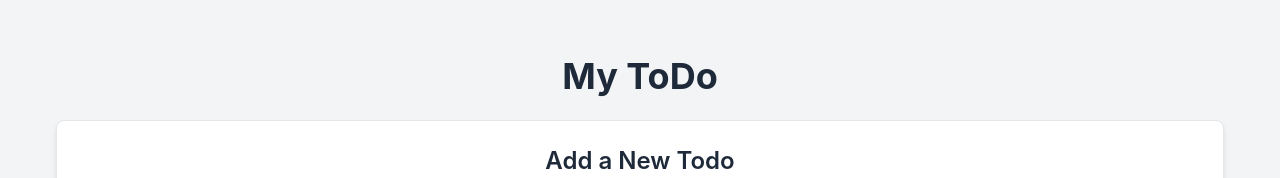
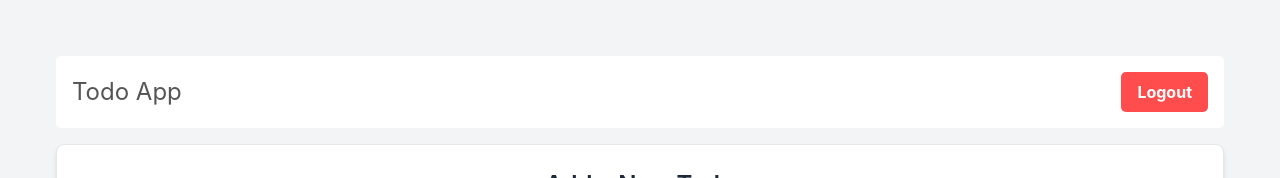
Before and after one commit to behnammby/todo-frontend, a React (Vite) app: page / in a window 1280 px wide. Shown: the top 178 px of the page. Built offline with nearby package versions, Linux system fonts and the light colour scheme; no server answers; sample sign-in values are in the browser's storage.

Commit message:
Logout added

```diff
--- a/src/App.tsx
+++ b/src/App.tsx
@@ -4,11 +4,19 @@ import { Register } from "./components/auth/Register";
 
 import "./App.css";
 import Home from "./pages/Home";
+import ProtectedRoute from "./components/auth/ProtectedRoute";
 
 function App() {
   return (
     <Routes>
-      <Route path="/" element={<Home />} />
+      <Route
+        path="/"
+        element={
+          <ProtectedRoute>
+            <Home />
+          </ProtectedRoute>
+        }
+      />
       <Route path="/login" element={<Login />} />
       <Route path="/register" element={<Register />} />
     </Routes>
--- a/src/components/auth/Login.module.css
+++ b/src/components/auth/Login.module.css
@@ -3,9 +3,14 @@
   flex-direction: column;
   align-items: center;
   justify-content: center;
-  height: 100vh;
+  /* height: 100vh; */
   background: linear-gradient(to right, #6a11cb, #2575fc);
   color: #fff;
+  position: fixed;
+  top: 0;
+  bottom: 0;
+  left: 0;
+  right: 0;
 }
 
 .login-form {
--- /dev/null
+++ b/src/components/auth/ProtectedRoute.tsx
@@ -0,0 +1,12 @@
+import { PropsWithChildren } from "react";
+import { Navigate } from "react-router";
+
+export default function ProtectedRoute({ children }: PropsWithChildren) {
+  const token = localStorage.getItem("token");
+
+  if (!token) {
+    return <Navigate to="/login" />;
+  }
+
+  return <>{children}</>;
+}
--- a/src/components/auth/Register.module.css
+++ b/src/components/auth/Register.module.css
@@ -3,9 +3,14 @@
   flex-direction: column;
   align-items: center;
   justify-content: center;
-  height: 100vh;
+  /* height: 100vh; */
   background: linear-gradient(to right, #ff7e5f, #feb47b);
   color: #fff;
+  position: fixed;
+  top: 0;
+  bottom: 0;
+  left: 0;
+  right: 0;
 }
 
 .register-form {
--- /dev/null
+++ b/src/components/layout/Header.module.css
@@ -0,0 +1,27 @@
+.header {
+  background: #ffffff;
+  padding: 1rem;
+  color: #555;
+  border-radius: 5px;
+}
+
+.nav {
+  display: flex;
+  justify-content: space-between;
+  align-items: center;
+}
+
+.title {
+  font-size: 1.5rem;
+}
+
+.logout-button {
+  background: #ff4d4d;
+  color: #fff;
+  border: none;
+  padding: 0.5rem 1rem;
+  border-radius: 5px;
+  cursor: pointer;
+  font-size: 1rem;
+  font-weight: bold;
+}
--- /dev/null
+++ b/src/components/layout/Header.tsx
@@ -0,0 +1,27 @@
+import { useNavigate } from "react-router";
+import styles from "./Header.module.css";
+
+export default function Header() {
+  const navigate = useNavigate();
+
+  const handleLogout = () => {
+    // Clear token or user session
+    localStorage.removeItem("token"); // Replace with your actual token key
+    navigate("/login"); // Redirect to login page
+  };
+
+  return (
+    <header className={styles["header"]}>
+      <nav className={styles["nav"]}>
+        <h1 className={styles["title"]}>Todo App</h1>
+        <button
+          className={styles["logout-button"]}
+          // style={logoutButtonStyle}
+          onClick={handleLogout}
+        >
+          Logout
+        </button>
+      </nav>
+    </header>
+  );
+}
--- a/src/index.css
+++ b/src/index.css
@@ -7,6 +7,10 @@
 /* Custom styles */
 body {
   @apply bg-gray-100 text-gray-800;
+  margin: 0;
+  /* display: flex; */
+  place-items: center;
+  min-height: 100vh;
 }
 
 :root {
@@ -14,14 +18,14 @@ body {
   line-height: 1.5;
   font-weight: 400;
 
-  color-scheme: light dark;
-  color: rgba(255, 255, 255, 0.87);
-  background-color: #242424;
+  /* color-scheme: light dark; */
+  /* color: rgba(255, 255, 255, 0.87); */
+  /* background-color: #242424; */
 
-  font-synthesis: none;
+  /* font-synthesis: none;
   text-rendering: optimizeLegibility;
   -webkit-font-smoothing: antialiased;
-  -moz-osx-font-smoothing: grayscale;
+  -moz-osx-font-smoothing: grayscale; */
 }
 
 a {
--- a/src/pages/Home.tsx
+++ b/src/pages/Home.tsx
@@ -1,3 +1,4 @@
+import Header from "../components/layout/Header";
 import TaskForm from "../components/todos/TaskForm";
 import TaskList from "../components/todos/TaskList";
 import TasksProvider from "../context/TaskContext";
@@ -6,7 +7,8 @@ export default function Home() {
   return (
     <TasksProvider>
       <div className="container mx-auto p-6">
-        <h1 className="text-4xl font-bold text-center mb-6">My ToDo</h1>
+        {/* <h1 className="text-4xl font-bold text-center mb-6">My ToDo</h1> */}
+        <Header />
         <TaskForm />
         <TaskList />
       </div>
```
